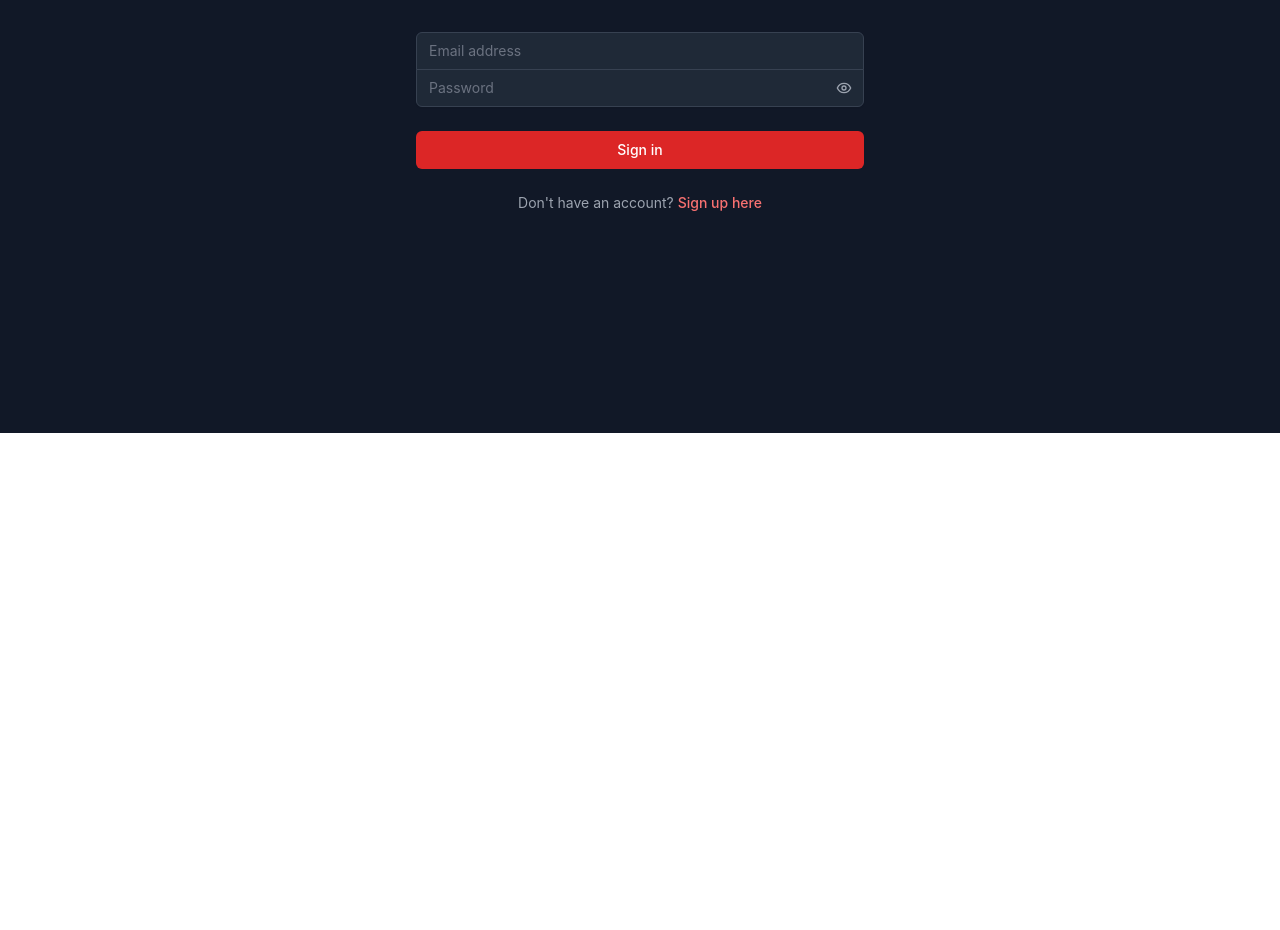
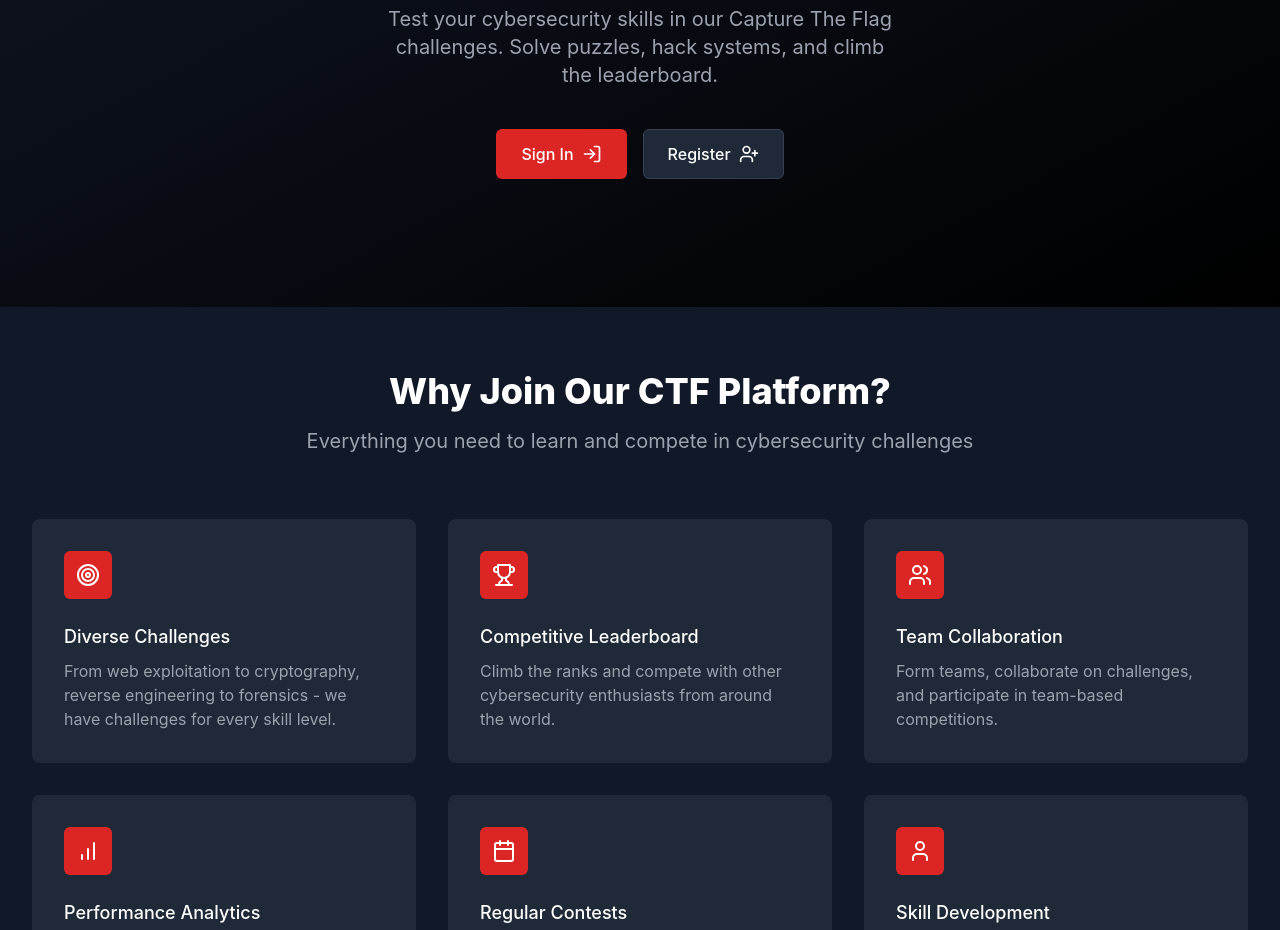
Before and after one commit to shaymimran45/CTF-WAR-2, a React (Vite) app: page / in a window 1280 px wide. Shown: the part 367-1297 px from the top of the page. Before the commit the page ends 800 px from the top, so only its background shows below. Built offline with nearby package versions, Linux system fonts and the light colour scheme.

Commit message:
Add files via upload

```diff
--- a/src/App.tsx
+++ b/src/App.tsx
@@ -4,6 +4,7 @@ import { BrowserRouter as Router, Routes, Route } from 'react-router-dom';
 import { useAuthStore } from './stores/authStore';
 import Login from './pages/Login';
 import Register from './pages/Register';
+import Home from './pages/Home';
 import Dashboard from './pages/Dashboard';
 import Challenges from './pages/Challenges';
 import ChallengeDetail from './pages/ChallengeDetail';
@@ -42,13 +43,10 @@ const App: React.FC = () => {
           <Route path="/login" element={<Login />} />
           <Route path="/register" element={<Register />} />
 
+          {/* Home Route */}
+          <Route path="/" element={<Home />} />
+
           {/* Protected Routes */}
-          <Route path="/" element={
-            <ProtectedRoute>
-              <Dashboard />
-            </ProtectedRoute>
-          } />
-
           <Route path="/dashboard" element={
             <ProtectedRoute>
               <Dashboard />
--- a/src/pages/Home.tsx
+++ b/src/pages/Home.tsx
@@ -1,18 +1,182 @@
 import { useEffect } from 'react'
-import { useNavigate } from 'react-router-dom'
+import { useNavigate, Link } from 'react-router-dom'
 import { useAuthStore } from '../stores/authStore'
+import {
+  Shield, Trophy, Users, BarChart, Target, Calendar,
+  ArrowRight, User, LogIn, UserPlus
+} from 'lucide-react'
 
 export default function Home() {
   const navigate = useNavigate()
   const { user } = useAuthStore()
 
+  // If user is logged in, redirect to dashboard
   useEffect(() => {
     if (user) {
       navigate('/dashboard')
-    } else {
-      navigate('/login')
     }
   }, [user, navigate])
 
-  return null
+  // If user is logged in, don't show the home page content
+  if (user) {
+    return null
+  }
+
+  return (
+    <div className="min-h-screen bg-gray-900 text-white">
+      {/* Hero Section */}
+      <div className="relative overflow-hidden bg-gradient-to-br from-gray-900 to-black">
+        <div className="max-w-7xl mx-auto px-4 sm:px-6 lg:px-8 py-24 md:py-32">
+          <div className="text-center">
+            <div className="flex justify-center mb-6">
+              <Shield className="h-16 w-16 text-red-600" />
+            </div>
+            <h1 className="text-4xl md:text-6xl font-extrabold tracking-tight">
+              <span className="block">Welcome to</span>
+              <span className="block text-transparent bg-clip-text bg-gradient-to-r from-red-600 to-red-400 mt-3">
+                CTF Platform
+              </span>
+            </h1>
+            <p className="mt-6 max-w-lg mx-auto text-xl text-gray-400">
+              Test your cybersecurity skills in our Capture The Flag challenges.
+              Solve puzzles, hack systems, and climb the leaderboard.
+            </p>
+            <div className="mt-10 flex justify-center gap-4">
+              <Link
+                to="/login"
+                className="inline-flex items-center px-6 py-3 border border-transparent text-base font-medium rounded-md text-white bg-red-600 hover:bg-red-700 transition-colors"
+              >
+                Sign In
+                <LogIn className="ml-2 h-5 w-5" />
+              </Link>
+              <Link
+                to="/register"
+                className="inline-flex items-center px-6 py-3 border border-gray-700 text-base font-medium rounded-md text-white bg-gray-800 hover:bg-gray-700 transition-colors"
+              >
+                Register
+                <UserPlus className="ml-2 h-5 w-5" />
+              </Link>
+            </div>
+          </div>
+        </div>
+      </div>
+
+      {/* Features Section */}
+      <div className="py-16 bg-gray-900">
+        <div className="max-w-7xl mx-auto px-4 sm:px-6 lg:px-8">
+          <div className="text-center">
+            <h2 className="text-3xl font-extrabold text-white sm:text-4xl">
+              Why Join Our CTF Platform?
+            </h2>
+            <p className="mt-4 max-w-2xl mx-auto text-xl text-gray-400">
+              Everything you need to learn and compete in cybersecurity challenges
+            </p>
+          </div>
+
+          <div className="mt-16 grid grid-cols-1 gap-8 md:grid-cols-2 lg:grid-cols-3">
+            <div className="bg-gray-800 rounded-lg p-8 hover:bg-gray-700 transition-colors">
+              <div className="flex items-center justify-center h-12 w-12 rounded-md bg-red-600 text-white">
+                <Target className="h-6 w-6" />
+              </div>
+              <div className="mt-6">
+                <h3 className="text-lg font-medium text-white">Diverse Challenges</h3>
+                <p className="mt-2 text-base text-gray-400">
+                  From web exploitation to cryptography, reverse engineering to forensics - we have challenges for every skill level.
+                </p>
+              </div>
+            </div>
+
+            <div className="bg-gray-800 rounded-lg p-8 hover:bg-gray-700 transition-colors">
+              <div className="flex items-center justify-center h-12 w-12 rounded-md bg-red-600 text-white">
+                <Trophy className="h-6 w-6" />
+              </div>
+              <div className="mt-6">
+                <h3 className="text-lg font-medium text-white">Competitive Leaderboard</h3>
+                <p className="mt-2 text-base text-gray-400">
+                  Climb the ranks and compete with other cybersecurity enthusiasts from around the world.
+                </p>
+              </div>
+            </div>
+
+            <div className="bg-gray-800 rounded-lg p-8 hover:bg-gray-700 transition-colors">
+              <div className="flex items-center justify-center h-12 w-12 rounded-md bg-red-600 text-white">
+                <Users className="h-6 w-6" />
+              </div>
+              <div className="mt-6">
+                <h3 className="text-lg font-medium text-white">Team Collaboration</h3>
+                <p className="mt-2 text-base text-gray-400">
+                  Form teams, collaborate on challenges, and participate in team-based competitions.
+                </p>
+              </div>
+            </div>
+
+            <div className="bg-gray-800 rounded-lg p-8 hover:bg-gray-700 transition-colors">
+              <div className="flex items-center justify-center h-12 w-12 rounded-md bg-red-600 text-white">
+                <BarChart className="h-6 w-6" />
+              </div>
+              <div className="mt-6">
+                <h3 className="text-lg font-medium text-white">Performance Analytics</h3>
+                <p className="mt-2 text-base text-gray-400">
+                  Track your progress, identify strengths and weaknesses, and improve your skills over time.
+                </p>
+              </div>
+            </div>
+
+            <div className="bg-gray-800 rounded-lg p-8 hover:bg-gray-700 transition-colors">
+              <div className="flex items-center justify-center h-12 w-12 rounded-md bg-red-600 text-white">
+                <Calendar className="h-6 w-6" />
+              </div>
+              <div className="mt-6">
+                <h3 className="text-lg font-medium text-white">Regular Contests</h3>
+                <p className="mt-2 text-base text-gray-400">
+                  Participate in scheduled contests with themed challenges and special rewards.
+                </p>
+              </div>
+            </div>
+
+            <div className="bg-gray-800 rounded-lg p-8 hover:bg-gray-700 transition-colors">
+              <div className="flex items-center justify-center h-12 w-12 rounded-md bg-red-600 text-white">
+                <User className="h-6 w-6" />
+              </div>
+              <div className="mt-6">
+                <h3 className="text-lg font-medium text-white">Skill Development</h3>
+                <p className="mt-2 text-base text-gray-400">
+                  Learn new techniques, practice existing skills, and stay updated with the latest security trends.
+                </p>
+              </div>
+            </div>
+          </div>
+        </div>
+      </div>
+
+      {/* Call to Action */}
+      <div className="bg-gray-900 border-t border-gray-800">
+        <div className="max-w-7xl mx-auto py-12 px-4 sm:px-6 lg:py-16 lg:px-8 lg:flex lg:items-center lg:justify-between">
+          <h2 className="text-3xl font-extrabold tracking-tight text-white sm:text-4xl">
+            <span className="block">Ready to get started?</span>
+            <span className="block text-red-600">Join our community today.</span>
+          </h2>
+          <div className="mt-8 flex lg:mt-0 lg:flex-shrink-0">
+            <div className="inline-flex rounded-md shadow">
+              <Link
+                to="/register"
+                className="inline-flex items-center justify-center px-5 py-3 border border-transparent text-base font-medium rounded-md text-white bg-red-600 hover:bg-red-700"
+              >
+                Create Account
+                <ArrowRight className="ml-2 h-5 w-5" />
+              </Link>
+            </div>
+            <div className="ml-3 inline-flex rounded-md shadow">
+              <Link
+                to="/login"
+                className="inline-flex items-center justify-center px-5 py-3 border border-transparent text-base font-medium rounded-md text-red-600 bg-white hover:bg-gray-50"
+              >
+                Sign In
+              </Link>
+            </div>
+          </div>
+        </div>
+      </div>
+    </div>
+  )
 }
```
